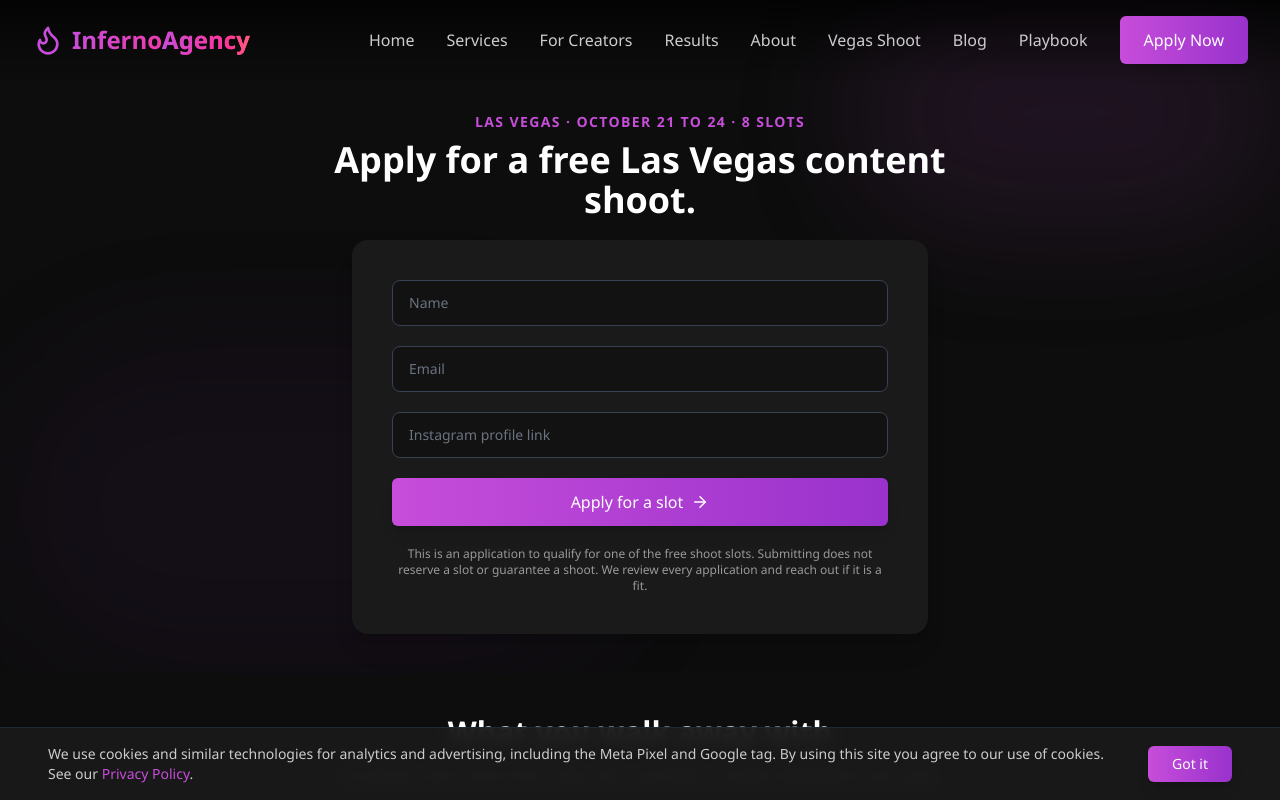
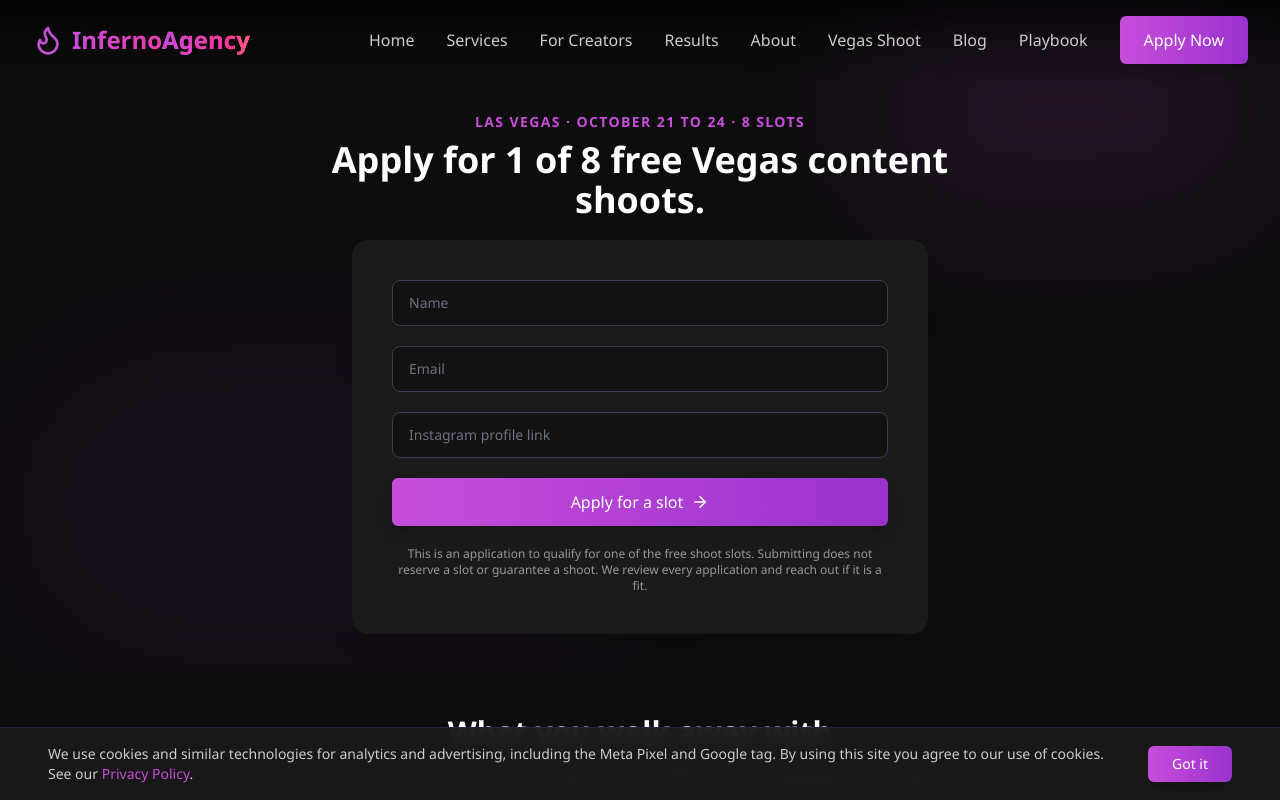
Before and after one commit to Inferno-Developer/inferno-website, a React (Vite) app in the folder inferno-website-upload/: page /vegas in a window 1280 px wide. Shown: the top 800 px of the page. Built offline with nearby package versions, Linux system fonts and the light colour scheme; a web font is replaced by a local one.

Commit message:
Add files via upload

```diff
--- a/inferno-website-upload/src/components/pages/VegasOctober.tsx
+++ b/inferno-website-upload/src/components/pages/VegasOctober.tsx
@@ -62,7 +62,7 @@ const VegasOctober: React.FC = () => {
                 Las Vegas · October 21 to 24 · 8 slots
               </p>
               <h1 className="text-2xl sm:text-4xl font-bold leading-tight">
-                Apply for a free Las Vegas content shoot.
+                Apply for 1 of 8 free Vegas content shoots.
               </h1>
             </div>
 
```
